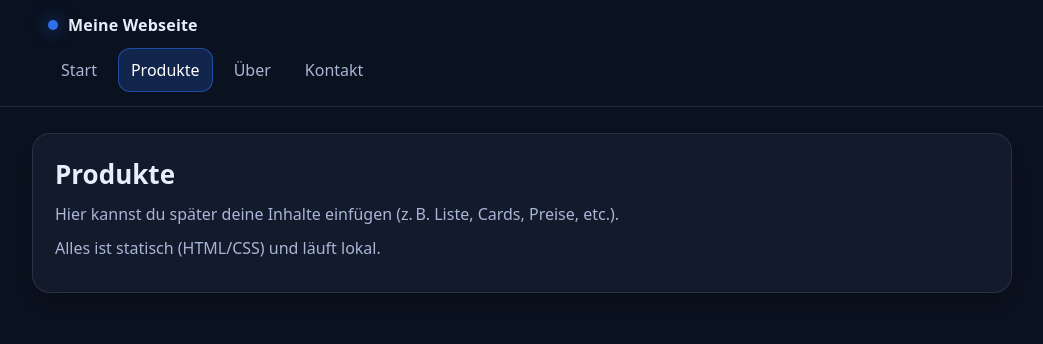
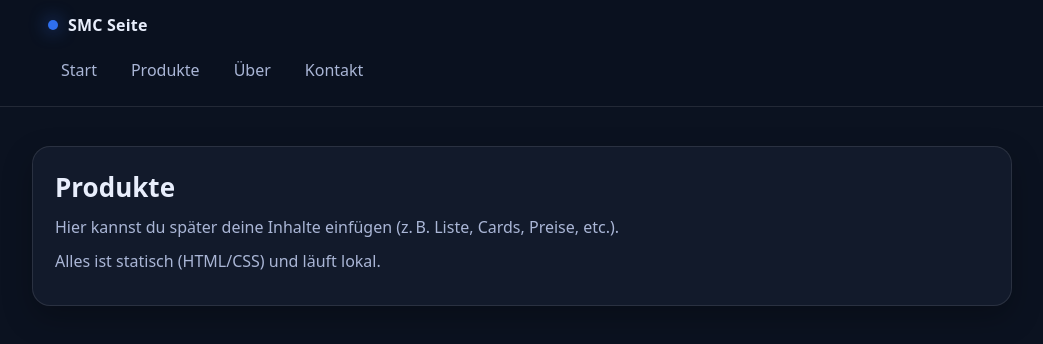
Before and after one commit to lucasroggensinger-dotcom/lucasroggensinger-dotcom.github.io, a plain HTML site: page produkte.html in a window 1280 px wide. Shown: the whole page, without its empty margins (118-1161 px from the left). Drawn offline with Linux system fonts and the light colour scheme.

Commit message:
Update produkte.html

```diff
--- a/produkte.html
+++ b/produkte.html
@@ -3,26 +3,12 @@
 <head>
   <meta charset="utf-8" />
   <meta name="viewport" content="width=device-width, initial-scale=1" />
-  <title>Meine Webseite – Produkte</title>
+  <title>SMC – Start</title>
   <link rel="stylesheet" href="css/style.css" />
 </head>
 <body>
+<iframe class="navframe" src="navigation.html" title="Navigation"></iframe>
 
-<header>
-  <div class="container">
-    <div class="brand">
-      <span class="dot"></span>
-      <span>Meine Webseite</span>
-    </div>
-
-    <nav class="nav" aria-label="Hauptnavigation">
-      <a href="index.html">Start</a>
-      <a class="active" href="produkte.html">Produkte</a>
-      <a href="ueber.html">Über</a>
-      <a href="kontakt.html">Kontakt</a>
-    </nav>
-  </div>
-</header>
 
 <main>
   <section class="card">
```
